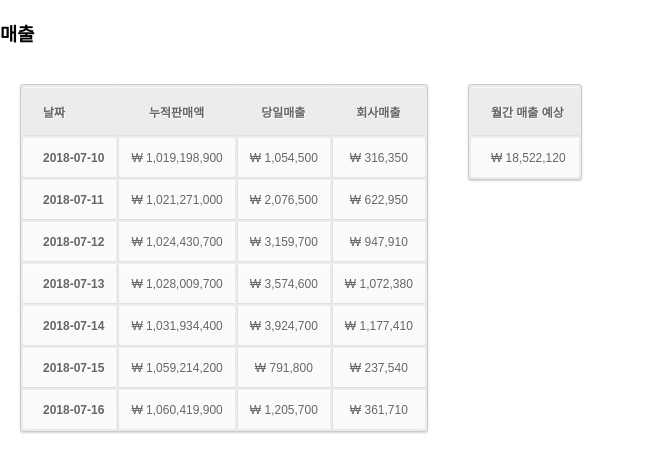
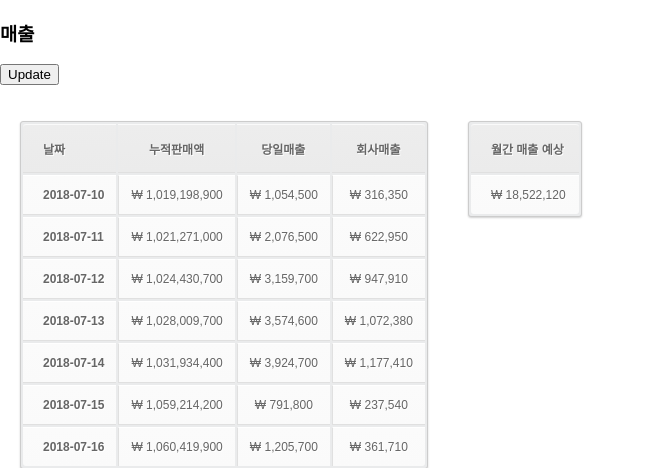
Before and after one commit to Grepp-Intern/sales_analysis, a Flask app: page /index in a window 1280 px wide. Shown: the top 468 px of the page, without its empty margins (0-645 px from the left). Run offline with Flask 2, Linux system fonts and the light colour scheme; data comes from the database, SQL or seed files in the repository.

Commit message:
add update button

```diff
--- a/sales_analysis/crawling.py
+++ b/sales_analysis/crawling.py
@@ -97,8 +97,11 @@ def get_all_urls_use_selenium():
 	currnet_page_number = get_current_page_number(driver)
 	last_page_number = get_last_page_number(driver)
 	all_urls = []
+	page = 1
 
 	while True:
+		print page
+		page += 1
 		try:
 			current_xpath_element = WebDriverWait(driver, 10) \
 			.until(EC.presence_of_element_located((By.XPATH, next_page_number_xpath)))
--- a/sales_analysis/templates/index.html
+++ b/sales_analysis/templates/index.html
@@ -9,6 +9,9 @@
 		<div class="box">
 			<div class="box-header">
 				<h3 class="box-title">  매출</h3>
+				<form action="/update" method="get" id="update-data" style="display: inline-block;">
+					<input type="submit" value="Update"></p>
+				</form>
 			</div>
 			<div class="box-body"; style="float:left">
 				<table id="date-table" class="table table-bordered">
```
